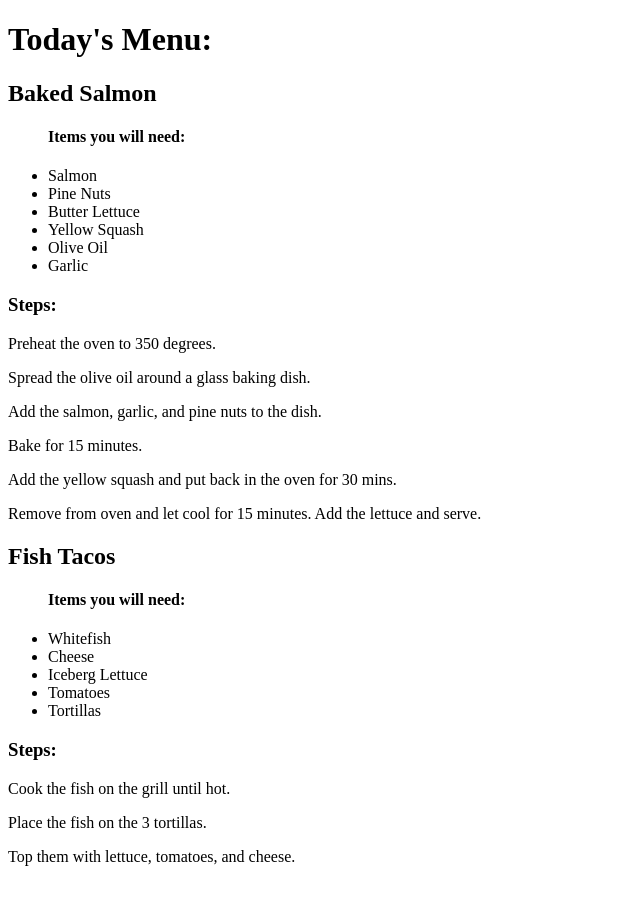
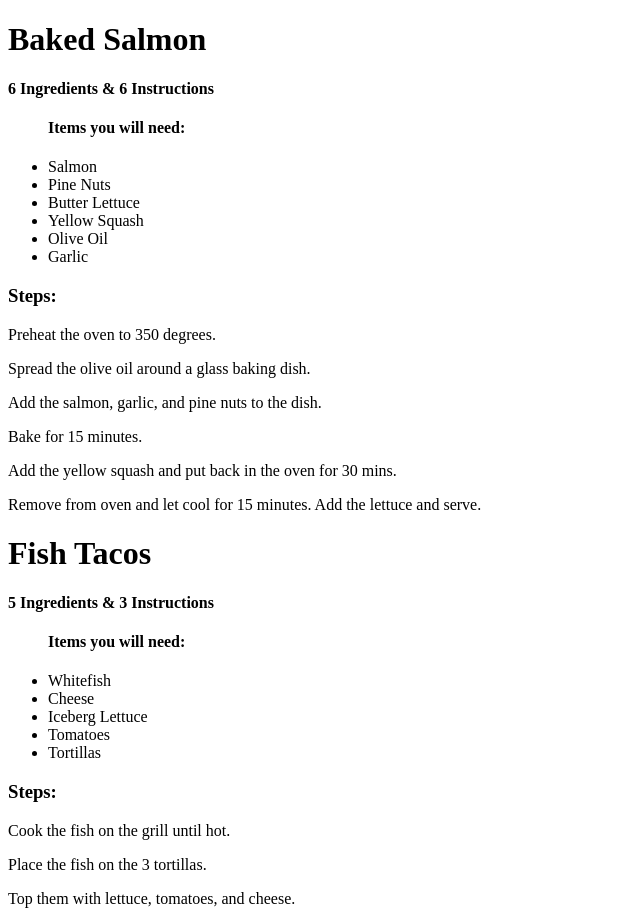
Before and after one commit to iqbalyarkhan/recipes, a React (Create React App) app: page / in a window 1280 px wide. Shown: the whole page, without its empty margins (0-640 px from the left). Before the commit the page ends 882 px from the top, so only its background shows below. Built offline with nearby package versions, Linux system fonts and the light colour scheme.

Commit message:
add summary component

```diff
--- a/src/Instructions.tsx
+++ b/src/Instructions.tsx
@@ -1,4 +1,4 @@
-const Instructions = ({ steps }: { steps: any[] }) => {
+const Instructions = ({ steps }: { steps: string[] }) => {
   return (
     <div>
       <h3>Steps: </h3>
--- a/src/Menu.tsx
+++ b/src/Menu.tsx
@@ -1,13 +1,19 @@
 import Recipe from "./Recipe";
+import Summary from "./Summary";
 
 const Menu = ({ recipes, title }: { recipes: any[]; title: string }) => {
   return (
     <div>
-      <header>
-        <h1>{title}</h1>
-      </header>
-      {recipes.map((recipe: any, i: any) => (
-        <Recipe key={i} {...recipe} />
+      {recipes.map((recipe: any, i: any, j: any) => (
+        <>
+          <Summary
+            key={j}
+            title={recipe.name}
+            numberIngredients={recipe.ingredients.length}
+            numberInstructions={recipe.steps.length}
+          />
+          <Recipe key={i} {...recipe} />
+        </>
       ))}
     </div>
   );
--- a/src/Recipe.tsx
+++ b/src/Recipe.tsx
@@ -1,18 +1,15 @@
-import Ingredients from "./Ingredients";
+import Ingredients, { Ingredient } from "./Ingredients";
 import Instructions from "./Instructions";
 
 const Recipe = ({
-  name,
   ingredients,
   steps,
 }: {
-  name: string;
-  ingredients: any[];
+  ingredients: Ingredient[];
   steps: string[];
 }) => {
   return (
     <div>
-      <h2>{name}</h2>
       <ul>
         <Ingredients ingredients={ingredients} />
       </ul>
--- /dev/null
+++ b/src/Summary.tsx
@@ -0,0 +1,22 @@
+const Summary = ({
+  title = "[RECIPE]",
+  numberIngredients = 0,
+  numberInstructions = 0,
+}: {
+  title: string;
+  numberIngredients: number;
+  numberInstructions: number;
+}) => {
+  return (
+    <div>
+      <header>
+        <h1>{title}</h1>
+      </header>
+      <h4>
+        {numberIngredients} Ingredients & {numberInstructions} Instructions
+      </h4>
+    </div>
+  );
+};
+
+export default Summary;
```
Also changed, not shown: src/Ingredients.tsx (+7 -1 lines).
